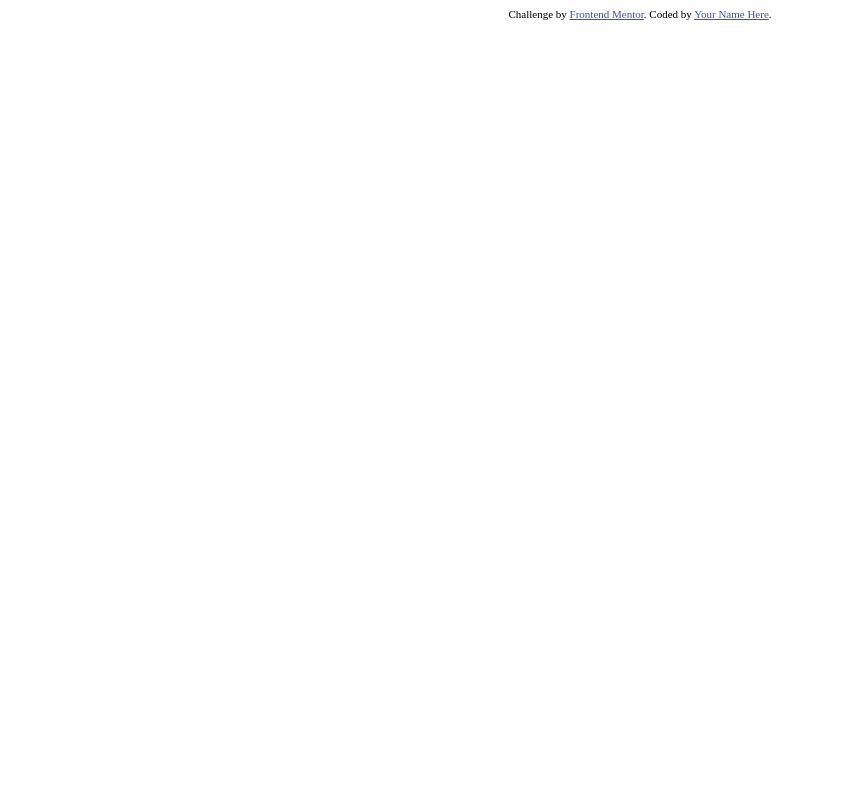
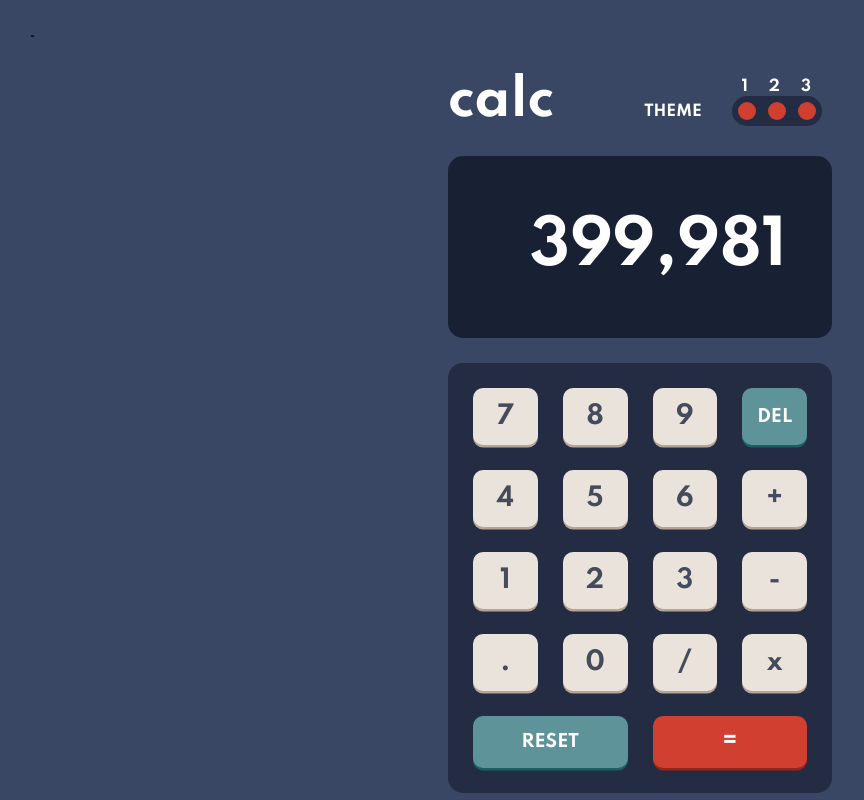
Before and after one commit to OhadBrunner/calculator-app-main, a website: page index.html in a window 1280 px wide. Shown: the whole page, without its empty margins (0-864 px from the left). Drawn offline with Linux system fonts and the light colour scheme.

Commit message:
Completed calculations and ui

```diff
--- /dev/null
+++ b/css/style.css
@@ -0,0 +1,162 @@
+:root {
+  --color-white: #fff;
+  --color-dark-blue: hsl(221, 14%, 31%);
+  --color-blue-reset: #5f939a;
+  --color-red: hsl(6, 63%, 50%); }
+
+/* RESET */
+*,
+*::after,
+*::before {
+  margin: 0;
+  padding: 0;
+  box-sizing: inherit;
+  /*every element will automatically inherit the body's box-sizing*/ }
+
+html {
+  /* font-size: 10px; /*instead of the deafault browser 16px --> now 1rem = 10px*/
+  font-size: 62.5%;
+  /* equals to 10px if setting are normal but will change according to users needs*/ }
+  @media only screen and (max-width: 75em) {
+    html {
+      font-size: 56.25%; } }
+  @media only screen and (max-width: 56.25em) {
+    html {
+      font-size: 50%; } }
+  @media only screen and (min-width: 112.5em) {
+    html {
+      font-size: 75%; } }
+
+body {
+  box-sizing: border-box;
+  padding: 3rem;
+  background-color: #3a4764;
+  height: 100vh;
+  position: relative;
+  font-family: 'Spartan', sans-serif; }
+  @media only screen and (max-width: 56.25em) {
+    body {
+      padding: 0; } }
+
+.container {
+  height: 82vh;
+  width: 30vw;
+  position: absolute;
+  top: 50%;
+  left: 50%;
+  transform: translate(-50%, -50%);
+  display: flex;
+  flex-direction: column;
+  gap: 2.5rem; }
+
+.header {
+  color: var(--color-white);
+  height: 8.5rem;
+  display: grid;
+  grid-template-columns: 1fr repeat(2, min-content);
+  grid-column-gap: 3rem;
+  align-items: center; }
+  .header__heading--h1 {
+    font-size: 5rem; }
+  .header__heading--h2 {
+    font-size: 1.5rem;
+    margin-top: 2rem; }
+  .header__heading--h3 {
+    font-size: 1.5rem;
+    letter-spacing: 2.1rem;
+    margin-left: 1rem; }
+  .header__theme-picker {
+    display: flex;
+    flex-direction: column; }
+  .header__shape {
+    background-color: #232c43;
+    width: 9rem;
+    height: 3rem;
+    border-radius: 45px;
+    display: grid;
+    grid-template-columns: repeat(3, 1fr);
+    align-items: center;
+    justify-items: center; }
+  .header__circle {
+    background-color: var(--color-red);
+    height: 1.8rem;
+    width: 1.8rem;
+    border-radius: 100%; }
+
+.screen {
+  background-color: #182034;
+  padding: 5.5rem 4.5rem;
+  border-radius: 15px; }
+  .screen__number {
+    color: var(--color-white);
+    font-size: 6rem;
+    float: right; }
+
+.calculator {
+  background-color: #232c43;
+  display: flex;
+  flex-direction: column;
+  gap: 2.5rem;
+  border-radius: 15px;
+  padding: 2.5rem;
+  text-align: center; }
+  .calculator__grid {
+    display: grid;
+    grid-template-columns: repeat(4, 1fr);
+    grid-template-columns: repeat(4, 1fr);
+    grid-gap: 2.5rem; }
+    .calculator__grid--key {
+      border: none;
+      color: var(--color-dark-blue);
+      background-color: #eae3dc;
+      display: flex;
+      justify-content: center;
+      align-items: center;
+      font-size: 2.5rem;
+      border-radius: 10px;
+      padding: 1.3rem 0;
+      font-family: inherit;
+      transition: all 0.1s; }
+      .calculator__grid--key:not(.calculator__grid--key-del) {
+        box-shadow: 0 2.5px 0 #b4a597; }
+      .calculator__grid--key:hover:not(.calculator__grid--key-del) {
+        cursor: pointer;
+        background-color: #fdfcfc; }
+      .calculator__grid--key:active {
+        transform: translateY(-8px) scale(1.01); }
+      .calculator__grid--key-del {
+        background-color: var(--color-blue-reset);
+        color: var(--color-white);
+        font-size: 1.7rem;
+        box-shadow: 0 2.5px 0 #1b5f65; }
+        .calculator__grid--key-del:hover, .calculator__grid--key-del:active {
+          cursor: pointer;
+          color: var(--color-dark-blue); }
+  .calculator__flex {
+    display: flex;
+    gap: 2.5rem; }
+    .calculator__flex--key {
+      background-color: #eae3dc;
+      font-size: 1.7rem;
+      color: var(--color-white);
+      flex: 50%;
+      border-radius: 10px;
+      padding: 1.3rem 0;
+      display: flex;
+      justify-content: center;
+      align-items: center;
+      border: none;
+      font-family: inherit;
+      transition: all 0.1s; }
+      .calculator__flex--key:hover {
+        cursor: pointer;
+        color: var(--color-dark-blue); }
+      .calculator__flex--key:active {
+        transform: translateY(-8px) scale(1.01); }
+      .calculator__flex--key-reset {
+        background-color: var(--color-blue-reset);
+        box-shadow: 0 2.5px 0 #1b5f65; }
+      .calculator__flex--key-equals {
+        background-color: var(--color-red);
+        font-size: 2.2rem;
+        box-shadow: 0 2.5px 0 #93261a; }
--- a/index.html
+++ b/index.html
@@ -1,26 +1,102 @@
 <!DOCTYPE html>
 <html lang="en">
-<head>
-  <meta charset="UTF-8">
-  <meta name="viewport" content="width=device-width, initial-scale=1.0"> <!-- displays site properly based on user's device -->
+  <head>
+    <meta charset="UTF-8" />
+    <meta name="viewport" content="width=device-width, initial-scale=1.0" />
+    <!-- displays site properly based on user's device -->
 
-  <link rel="icon" type="image/png" sizes="32x32" href="./images/favicon-32x32.png">
+    <!-- CSS -->
+    <link rel="stylesheet" href="css/style.css" />
 
-  <title>Frontend Mentor | Calculator app</title>
+    <!-- Google Fonts -->
+    <link rel="preconnect" href="https://fonts.googleapis.com" />
+    <link rel="preconnect" href="https://fonts.gstatic.com" crossorigin />
+    <link
+      href="https://fonts.googleapis.com/css2?family=Spartan:wght@700&display=swap"
+      rel="stylesheet"
+    />
 
-  <!-- Feel free to remove these styles or customise in your own stylesheet 👍 -->
-  <style>
-    .attribution { font-size: 11px; text-align: center; }
-    .attribution a { color: hsl(228, 45%, 44%); }
-  </style>
-</head>
-<body>
-
-
-
-  <div class="attribution">
-    Challenge by <a href="https://www.frontendmentor.io?ref=challenge" target="_blank">Frontend Mentor</a>.
-    Coded by <a href="#">Your Name Here</a>.
-  </div>
-</body>
+    <title>Frontend Mentor | Calculator app</title>
+  </head>
+  <body>
+    <div class="container">
+      <header class="header">
+        <h1 class="header__heading--h1">calc</h1>
+        <h2 class="header__heading--h2">THEME</h2>
+        <div class="header__theme-picker">
+          <h3 class="header__heading--h3">123</h3>
+          <div class="header__shape">
+            <div class="header__circle header__circle--1"></div>
+            <div class="header__circle header__circle--2"></div>
+            <div class="header__circle header__circle--3"></div>
+          </div>
+        </div>
+      </header>
+      <div class="screen">
+        <p class="screen__number">399,981</p>
+      </div>
+      <div class="calculator">
+        <div class="calculator__grid">
+          <button class="calculator__grid--key calculator__grid--key-7">
+            7
+          </button>
+          <button class="calculator__grid--key calculator__grid--key-8">
+            8
+          </button>
+          <button class="calculator__grid--key calculator__grid--key-9">
+            9
+          </button>
+          <button class="calculator__grid--key calculator__grid--key-del">
+            DEL
+          </button>
+          <button class="calculator__grid--key calculator__grid--key-4">
+            4
+          </button>
+          <button class="calculator__grid--key calculator__grid--key-5">
+            5
+          </button>
+          <button class="calculator__grid--key calculator__grid--key-6">
+            6
+          </button>
+          <button class="calculator__grid--key calculator__grid--key-plus">
+            +
+          </button>
+          <button class="calculator__grid--key calculator__grid--key-1">
+            1
+          </button>
+          <button class="calculator__grid--key calculator__grid--key-2">
+            2
+          </button>
+          <button class="calculator__grid--key calculator__grid--key-3">
+            3
+          </button>
+          <button class="calculator__grid--key calculator__grid--key-minus">
+            -
+          </button>
+          <button class="calculator__grid--key calculator__grid--key-point">
+            .
+          </button>
+          <button class="calculator__grid--key calculator__grid--key-zero">
+            0
+          </button>
+          <button class="calculator__grid--key calculator__grid--key-divide">
+            /
+          </button>
+          <button class="calculator__grid--key calculator__grid--key-multiply">
+            x
+          </button>
+        </div>
+        <div class="calculator__flex">
+          <button class="calculator__flex--key calculator__flex--key-reset">
+            RESET
+          </button>
+          <button class="calculator__flex--key calculator__flex--key-equals">
+            =
+          </button>
+        </div>
+      </div>
+    </div>
+    <script src="script.js"></script>
+  </body>
 </html>
+-
```
Also changed, not shown: package.json (added, +31 -0 lines), 1 other file.
